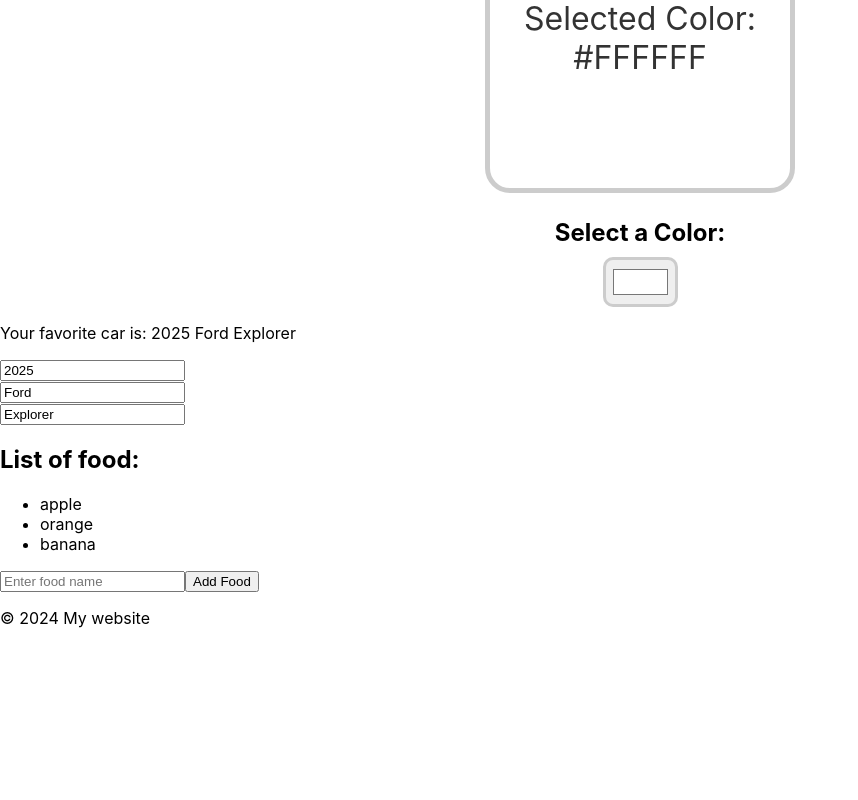
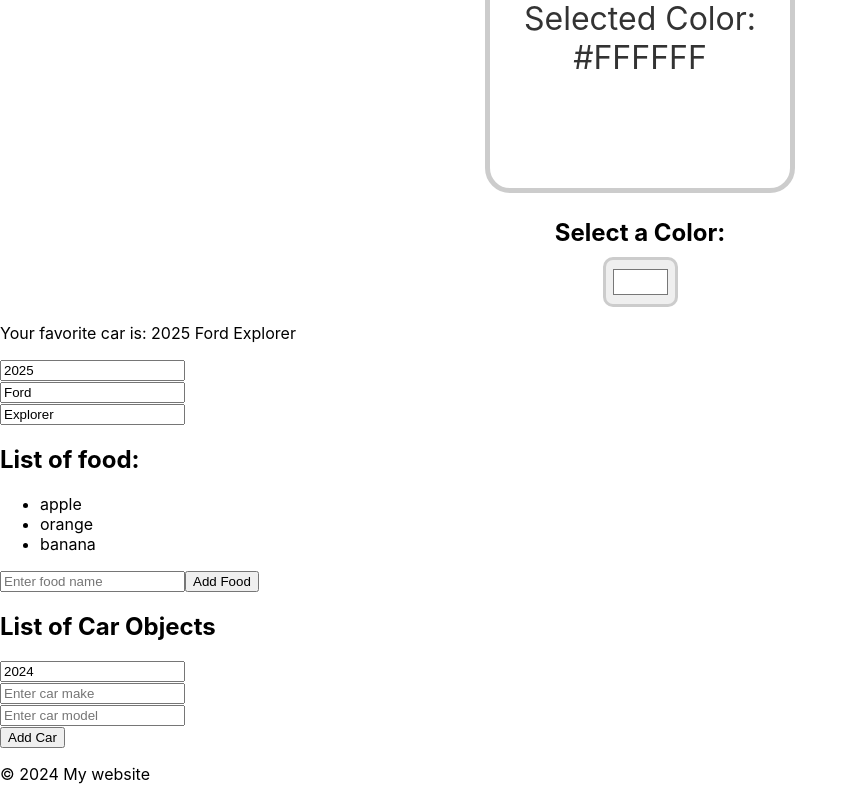
Before and after one commit to radulianoo/react-learning, a React (Create React App) app: page / in a window 1280 px wide. Shown: the part 3681-4481 px from the top of the page, without its empty margins (0-858 px from the left). Before the commit the page ends 4325 px from the top, so only its background shows below. Built offline with nearby package versions, Linux system fonts and the light colour scheme.

Commit message:
Added how to update array of objects in state.

```diff
--- a/src/App.js
+++ b/src/App.js
@@ -14,6 +14,7 @@
 import ColorPicker from "./ColorPicker";
 import CarComponent from "./CarComponent";
 import GroceryListComponent from "./GroceryListComponent";
+import CarListComponent from "./CarsListComponent";
 
 function App() {
   const fruits = [
@@ -65,6 +66,7 @@
       <ColorPicker />
       <CarComponent />
       <GroceryListComponent />
+      <CarListComponent />
       <Footer />
     </>
   );
--- /dev/null
+++ b/src/CarsListComponent.jsx
@@ -0,0 +1,71 @@
+import React, { useState } from "react";
+import List from "./List";
+
+//update array of objects in state
+
+function CarListComponent() {
+  const [cars, setCars] = useState([]);
+  const [carYear, setCarYear] = useState(new Date().getFullYear());
+  const [carMake, setCarMake] = useState("");
+  const [carModel, setCarModel] = useState("");
+
+  function handleAddCar() {
+    const newCar = {
+      year: carYear,
+      make: carMake,
+      model: carModel,
+    };
+
+    setCars((c) => [...c, newCar]);
+    setCarYear(new Date().getFullYear());
+    setCarMake("");
+    setCarModel("");
+  }
+
+  function handleRemoveCar(index) {
+    setCars((c) => c.filter((element, i) => i !== index));
+  }
+
+  function handleYearChange(event) {
+    setCarYear(event.target.value);
+  }
+
+  function handleMakeChange(event) {
+    setCarMake(event.target.value);
+  }
+
+  function handleModelChange(event) {
+    setCarModel(event.target.value);
+  }
+
+  return (
+    <div>
+      <h2>List of Car Objects</h2>
+      <ul>
+        {cars.map((car, index) => (
+          <li key={index} onClick={() => handleRemoveCar(index)}>
+            {car.year} {car.make} {car.model}
+          </li>
+        ))}
+      </ul>
+      <input type="number" value={carYear} onChange={handleYearChange} /> <br />
+      <input
+        type="text"
+        value={carMake}
+        onChange={handleMakeChange}
+        placeholder="Enter car make"
+      />{" "}
+      <br />
+      <input
+        type="text"
+        value={carModel}
+        onChange={handleModelChange}
+        placeholder="Enter car model"
+      />{" "}
+      <br />
+      <button onClick={handleAddCar}>Add Car</button>
+    </div>
+  );
+}
+
+export default CarListComponent;
--- a/src/GroceryListComponent.jsx
+++ b/src/GroceryListComponent.jsx
@@ -1,4 +1,6 @@
 import React, { useState } from "react";
+
+//how to update the state of the arrays
 
 function GroceryListComponent() {
   const [foods, setFoods] = useState(["apple", "orange", "banana"]);
```
